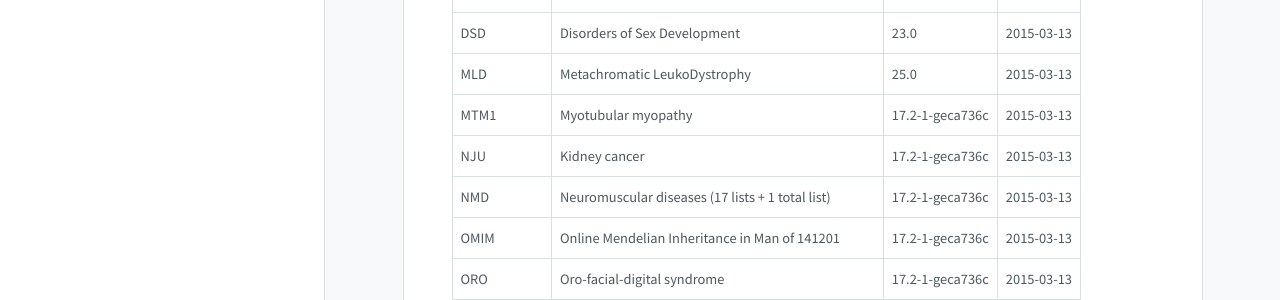
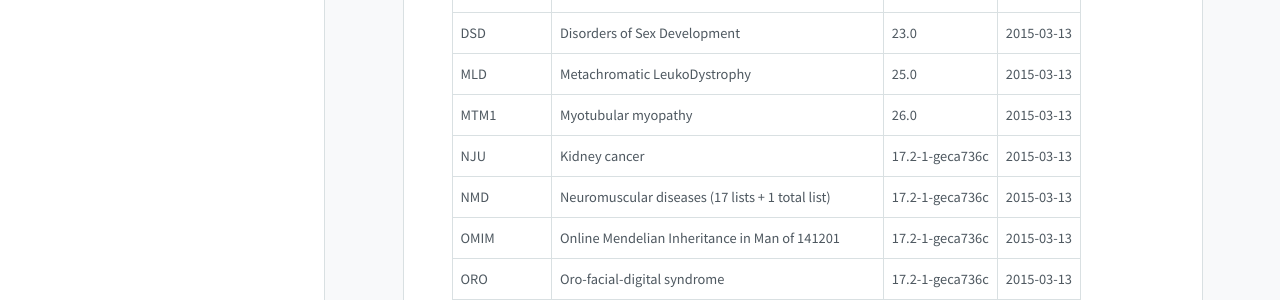
Before and after one commit to Clinical-Genomics/clinical-genomics.github.io, a Jekyll site: the page built from _pages/namnpagenlistor.md, in a window 1280 px wide. Shown: the part 413-713 px from the top of the page. Built offline with Jekyll 4.4.1, drawn with Linux system fonts in a browser that asks for light colours; nearby versions of some CDN libraries.

Commit message:
Update to cust002-MTM1.txt

```diff
--- a/_pages/namnpagenlistor.md
+++ b/_pages/namnpagenlistor.md
@@ -16,7 +16,7 @@ title: Namn på genlistor
 |CMMS||3.5|2015-03-02|
 |DSD|Disorders of Sex Development|23.0|2015-03-13|
 |MLD|Metachromatic LeukoDystrophy|25.0|2015-03-13|
-|MTM1|Myotubular myopathy|17.2-1-geca736c|2015-03-13|
+|MTM1|Myotubular myopathy|26.0|2015-03-13|
 |NJU|Kidney cancer|17.2-1-geca736c|2015-03-13|
 |NMD|Neuromuscular diseases (17 lists + 1 total list)|17.2-1-geca736c|2015-03-13|
 |OMIM|Online Mendelian Inheritance in Man of 141201|17.2-1-geca736c|2015-03-13|
```
